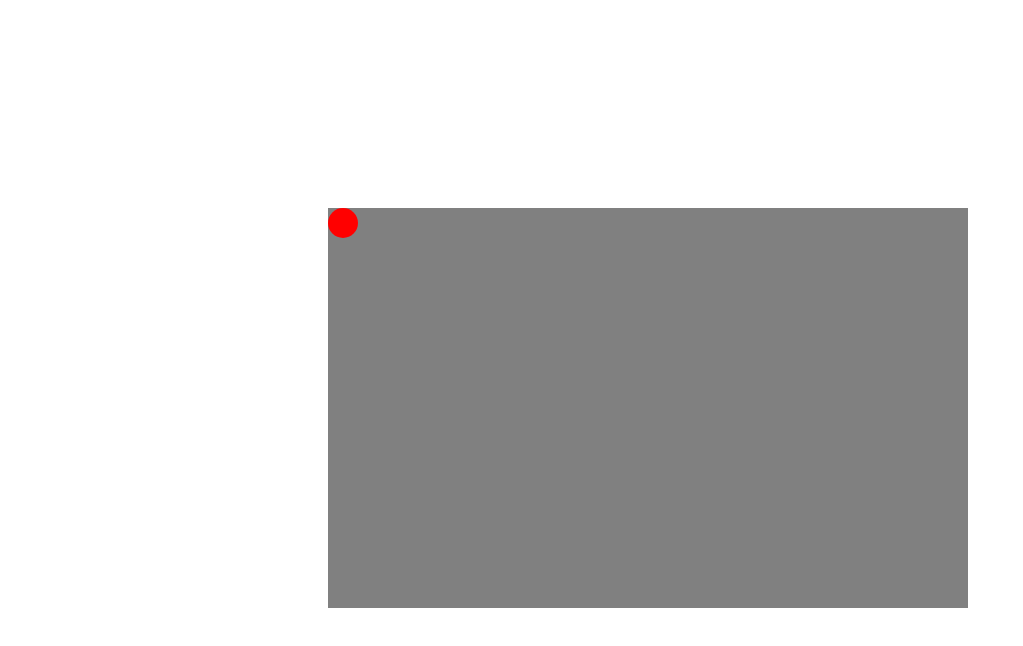
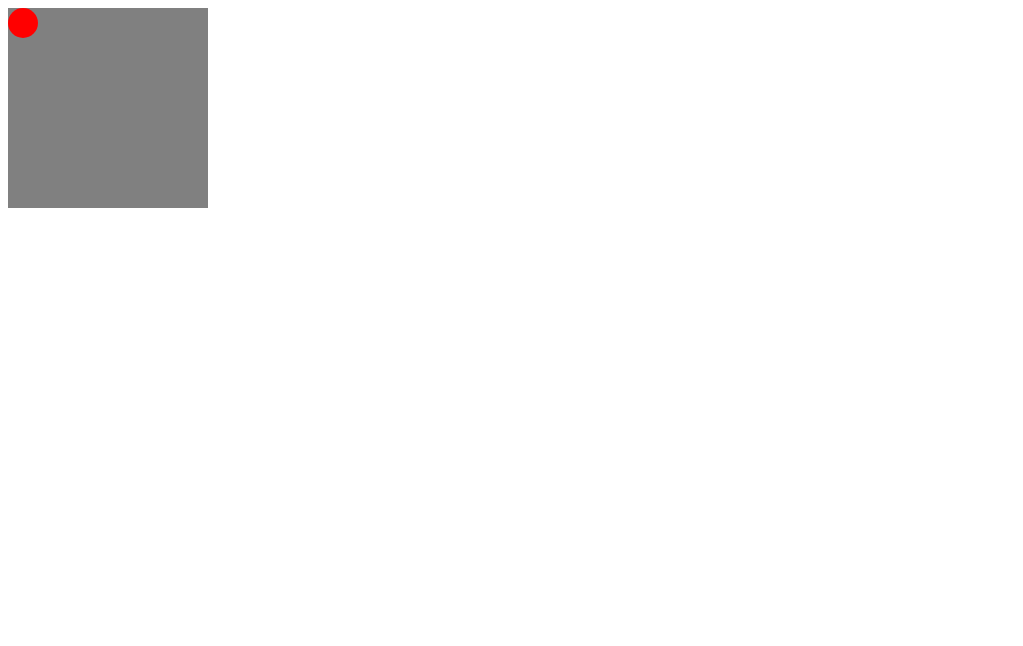
Before and after one commit to LinkNorth/JS-tentamen, a plain HTML site: page 5/index.html in a window 1280 px wide. Shown: the whole page, without its empty margins (0-1023 px from the left). Drawn offline with Linux system fonts and the light colour scheme.

Commit message:
updated problems

```diff
--- a/2/script.js
+++ b/2/script.js
@@ -0,0 +1 @@
+/* Implement your solution here */
--- a/3/script.js
+++ b/3/script.js
@@ -1,4 +1,4 @@
-
+/* Implement your solution here */
 
 /* Do not touch anything below this line */
 let data = [
--- a/4/script.js
+++ b/4/script.js
@@ -1,4 +1,4 @@
-
+/* Implement your solution here */
 
 /* Do NOT touch this function */
 function getData() {
--- a/5/style.css
+++ b/5/style.css
@@ -5,13 +5,9 @@
 }
 
 .inner {
-  width: 50%;
-  height: 50%;
-  position: absolute;
-  left: 50%;
-  top: 50%;
-  transform: translate(-50%, -50%);
   background-color: gray;
+  width: 200px;
+  height: 200px;
 }
 
 .ball {
--- a/6/script.js
+++ b/6/script.js
@@ -16,3 +16,4 @@ let tree = {
 };
 
 if (countCompanies(tree) !== 10) console.error('Invalid amount');
+else console.log('Solved!');
```
Also changed, not shown: 1 other file.
